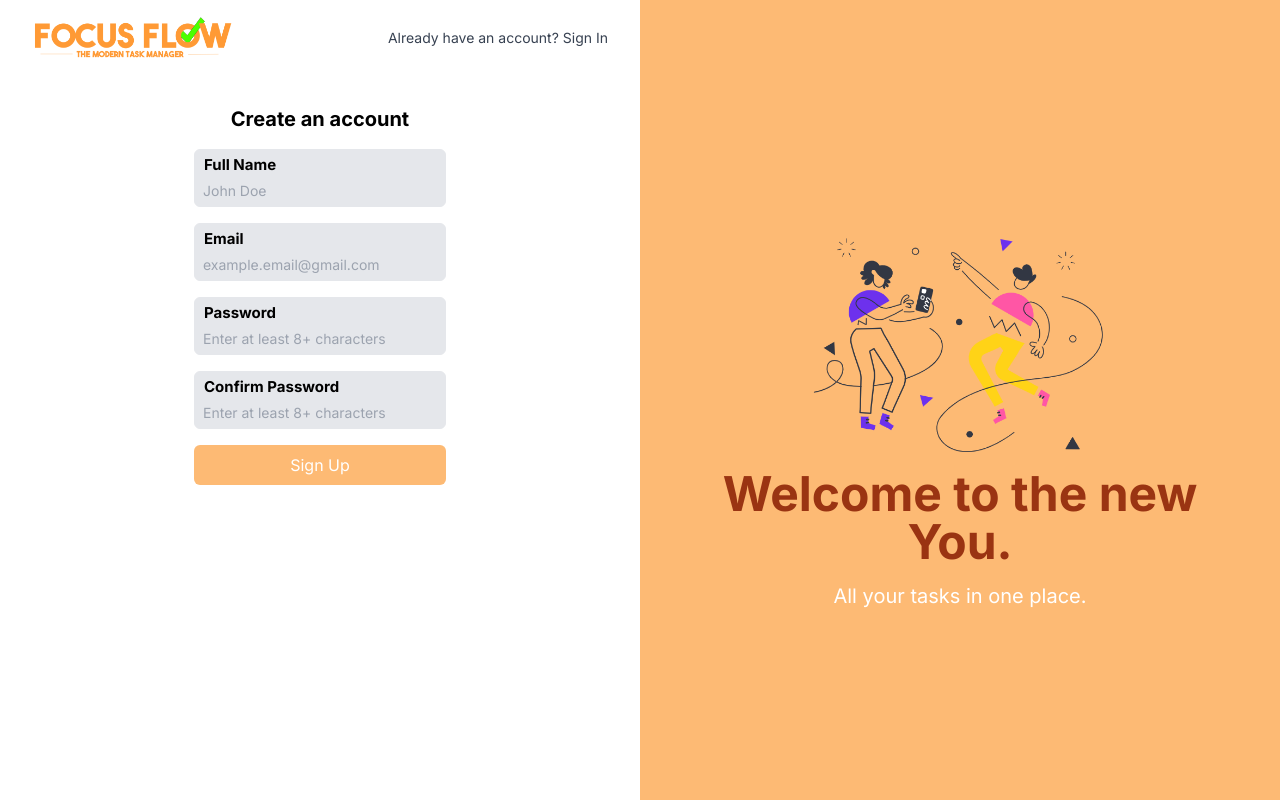
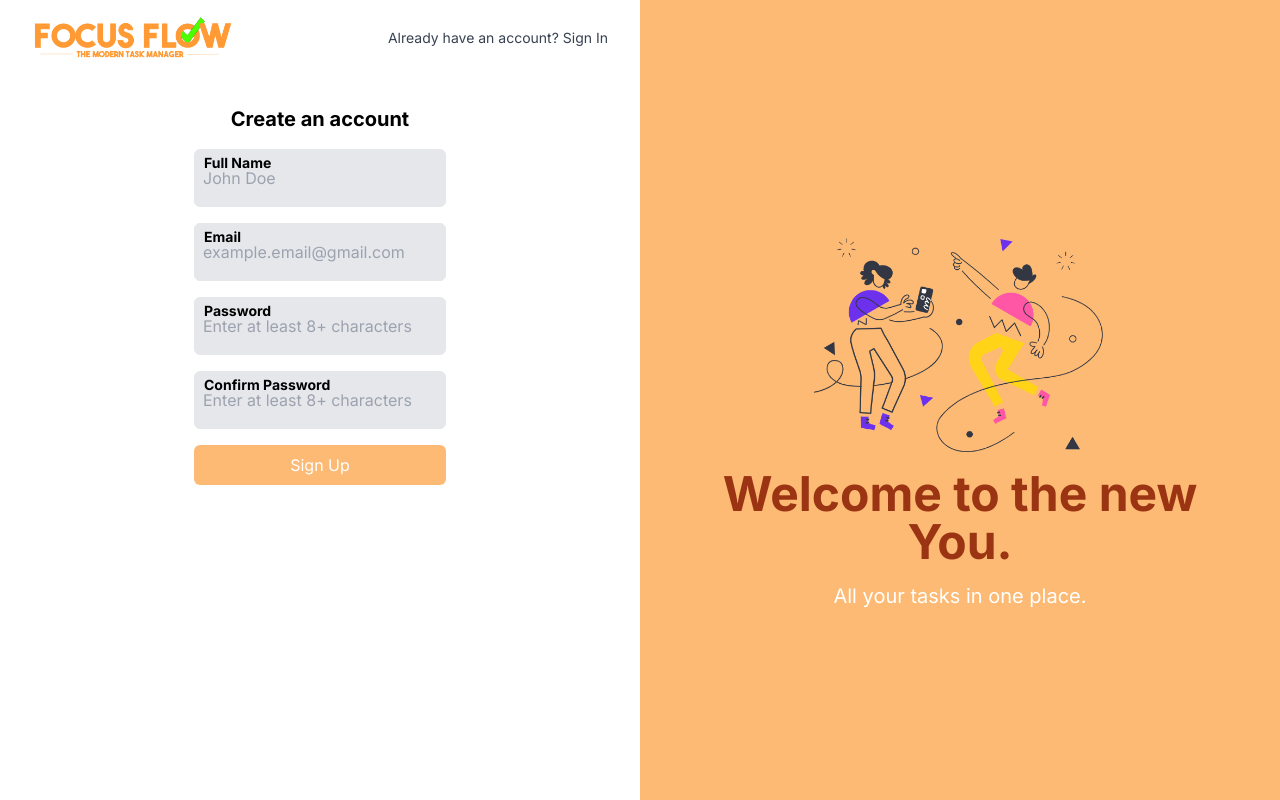
Before and after one commit to colintle/FocusFlow, a Next.js app in the folder focus-flow/: page / in a window 1280 px wide. Built offline with nearby package versions, Linux system fonts and the light colour scheme.

Commit message:
Restyled the signup and login

```diff
--- a/focus-flow/src/app/components/Login.tsx
+++ b/focus-flow/src/app/components/Login.tsx
@@ -26,10 +26,10 @@ function Login() {
 
     return (
         <div className="bg-white-200 p-3 rounded-md max-w-md mx-auto">
-            <div className="text-xl font-bold text-center mb-4">Welcome Back!</div>
+            <div className="text-xl font-bold leading-7 font-bold text-center mb-4">Welcome Back!</div>
             <div className="space-y-4">
-                <div className="form-group">
-                    <label htmlFor="loginEmail" className="form-control-label">Email</label>
+                <div className="relative min-h-[3.5em]">
+                    <label htmlFor="loginEmail" className="absolute text-sm font-bold top-1 left-2.5">Email</label>
                     <input
                         type="text"
                         placeholder='example.email@gmail.com'
@@ -39,8 +39,8 @@ function Login() {
                         className="bg-gray-200 w-full px-2 py-4 border rounded-md"
                     />
                 </div>
-                <div className="form-group">
-                    <label htmlFor="loginPassword" className="form-control-label">Password</label>
+                <div className="relative min-h-[3.5em]">
+                    <label htmlFor="loginPassword" className="absolute text-sm font-bold top-1 left-2.5">Password</label>
                     <input
                         type={showPassword ? 'text' : 'password'}
                         placeholder='Enter at least 8+ characters'
@@ -52,7 +52,7 @@ function Login() {
                     {password && (
                         <button
                             onClick={() => setShowPassword(!showPassword)}
-                            className="absolute top-1/2 right-4 text-blue-500"
+                            className="absolute top-1/4 right-4 text-blue-500"
                         >
                             {showPassword ? 'Hide' : 'Show'}
                         </button>
--- a/focus-flow/src/app/components/SignUp.tsx
+++ b/focus-flow/src/app/components/SignUp.tsx
@@ -29,10 +29,10 @@ function SignUp() {
 
     return (
         <div className="bg-white-200 p-3 rounded-md max-w-md mx-auto">
-            <div className="text-xl font-bold text-center mb-4">Create an account</div>
+            <div className="text-xl font-bold leading-7 font-bold text-center mb-4">Create an account</div>
             <div className="space-y-4">
-                <div className="form-group">
-                    <label htmlFor="signupFullName" className="form-control-label">Full Name</label>
+                <div className="relative min-h-[3.5em]">
+                    <label htmlFor="signupFullName" className="absolute text-sm font-bold top-1 left-2.5">Full Name</label>
                     <input
                         type="text"
                         placeholder='John Doe'
@@ -42,8 +42,8 @@ function SignUp() {
                         className="bg-gray-200 w-full px-2 py-4 border rounded-md"
                     />
                 </div>
-                <div className="form-group">
-                    <label htmlFor="signupEmail" className="form-control-label">Email</label>
+                <div className="relative min-h-[3.5em]">
+                    <label htmlFor="signupEmail" className="absolute text-sm font-bold top-1 left-2.5">Email</label>
                     <input
                         type="text"
                         placeholder='example.email@gmail.com'
@@ -53,8 +53,8 @@ function SignUp() {
                         className="bg-gray-200 w-full px-2 py-4 border rounded-md"
                     />
                 </div>
-                <div className="form-group">
-                    <label htmlFor="signupPassword" className="form-control-label">Password</label>
+                <div className="relative min-h-[3.5em]">
+                    <label htmlFor="signupPassword" className="absolute text-sm font-bold top-1 left-2.5">Password</label>
                     <input
                         type={showPassword ? 'text' : 'password'}
                         placeholder='Enter at least 8+ characters'
@@ -66,14 +66,14 @@ function SignUp() {
                     {password && (
                         <button
                             onClick={() => setShowPassword(!showPassword)}
-                            className="absolute top-1/2 right-4 text-blue-500"
+                            className="absolute top-1/4 right-4 text-blue-500"
                         >
                             {showPassword ? 'Hide' : 'Show'}
                         </button>
                     )}
                 </div>
-                <div className="form-group">
-                    <label htmlFor="confirmPassword" className="form-control-label">Confirm Password</label>
+                <div className="relative min-h-[3.5em]">
+                    <label htmlFor="confirmPassword" className="absolute text-sm font-bold top-1 left-2.5">Confirm Password</label>
                     <input
                         type={showConfirmPassword ? 'text' : 'password'}
                         placeholder='Enter at least 8+ characters'
@@ -85,7 +85,7 @@ function SignUp() {
                     {confirmPassword && (
                         <button
                             onClick={() => setShowConfirmPassword(!showConfirmPassword)}
-                            className="absolute top-1/2 right-4 text-blue-500"
+                            className="absolute top-1/4 right-4 text-blue-500"
                         >
                             {showConfirmPassword ? 'Hide' : 'Show'}
                         </button>
--- a/focus-flow/src/app/globals.css
+++ b/focus-flow/src/app/globals.css
@@ -1,34 +1,3 @@
 @tailwind base;
 @tailwind components;
 @tailwind utilities;
-
-input::placeholder,
-textarea::placeholder {
-  opacity: 1; /* 1 */
-  color: #9ca3af; /* 2 */
-  transform: translate(0, 12px) scale(1);
-  font-size: 14px;
-}
-
-input:focus::placeholder {
-  color: transparent;
-}
-
-.form-group {
-  position: relative;
-  min-height: 3.5em;
-}
-
-label.form-control-label {
-  position: absolute;
-  font-size: 15px;
-  top: 5px;
-  left: 10px;
-  font-weight:bold;
-}
-
-.text-xl-header {
-  font-size: 1.25rem;
-  line-height: 1.75rem;
-  font-weight: bold;
-}
```
